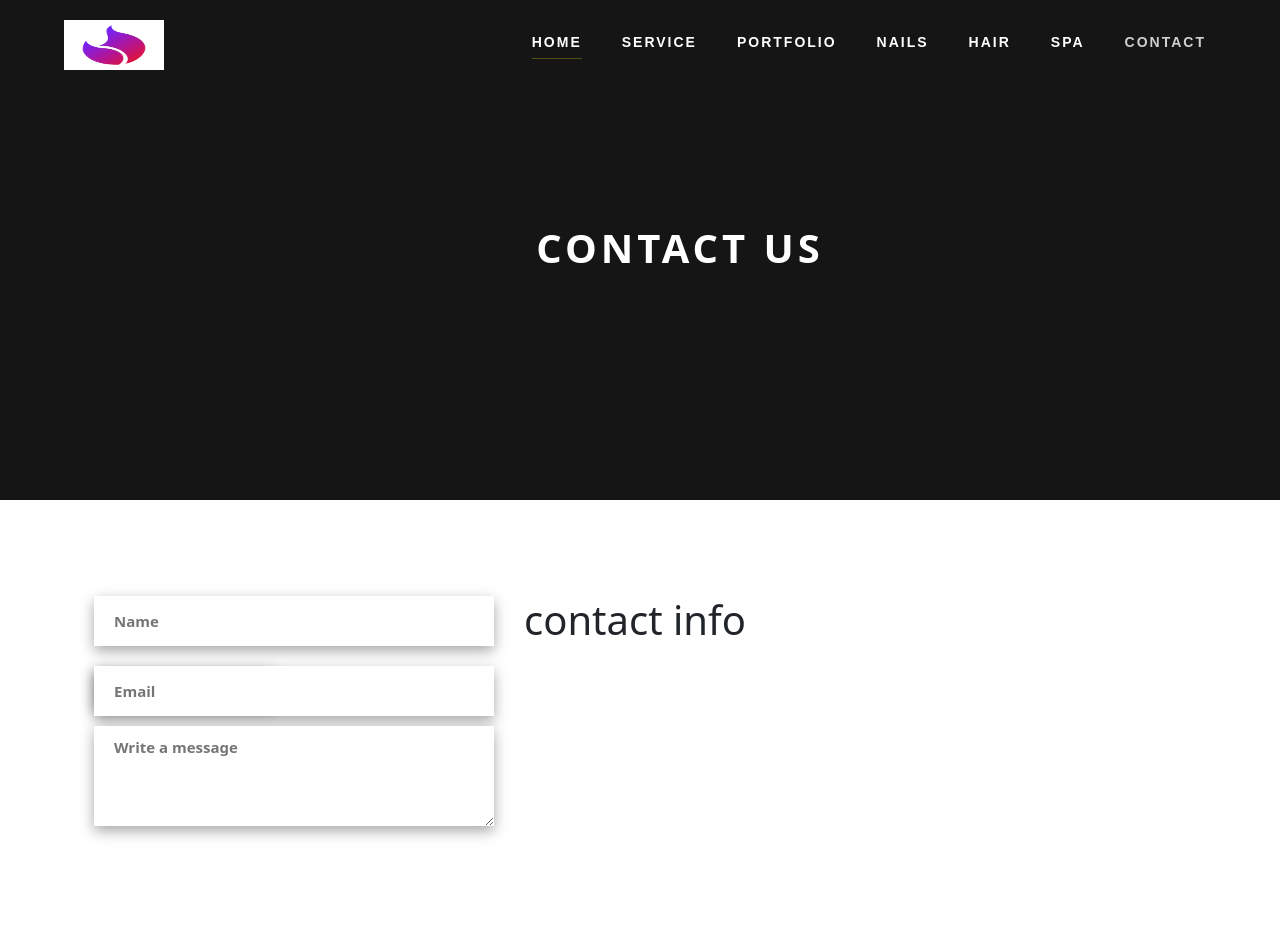
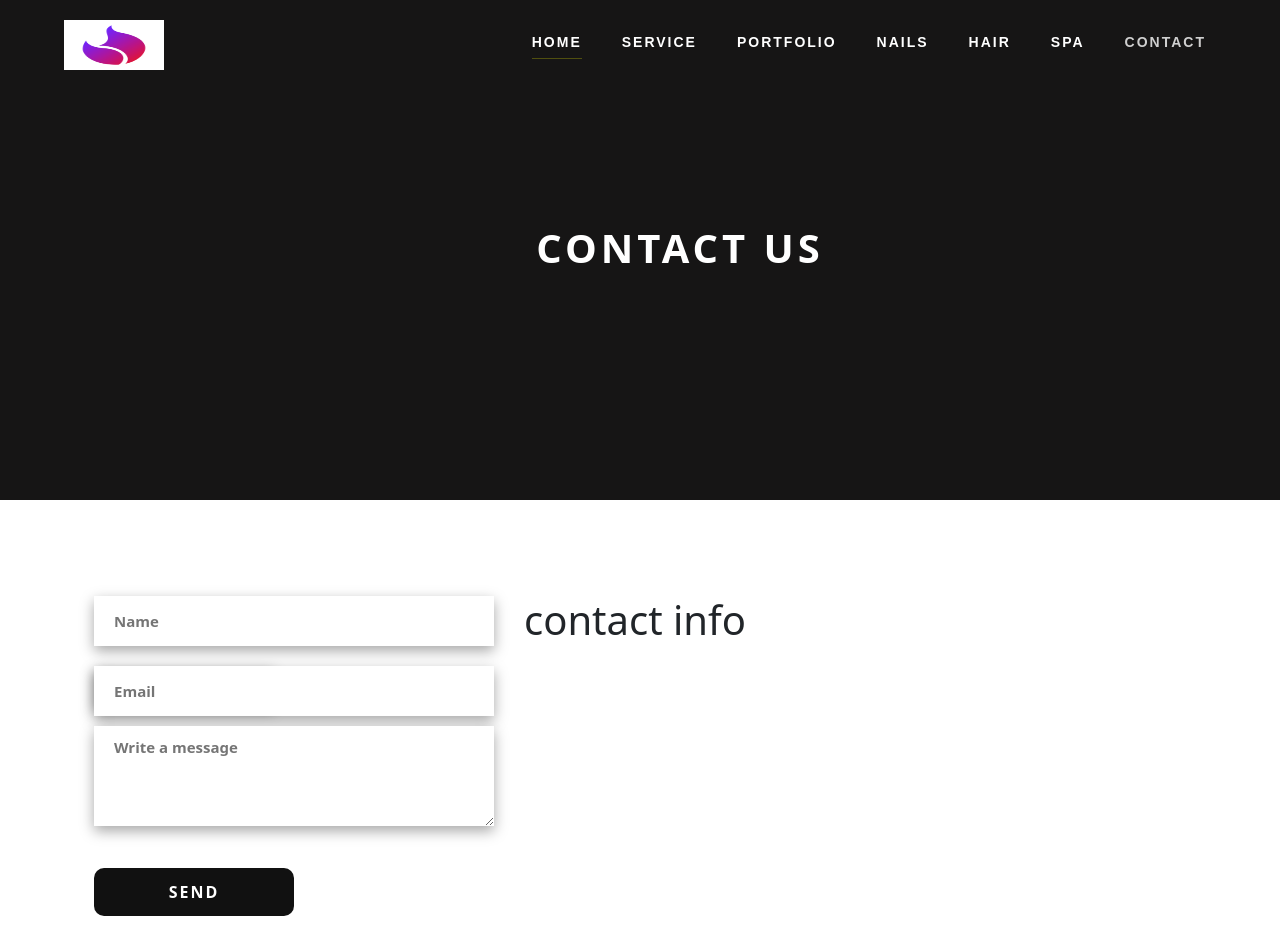
Before and after one commit to TamannaAfroz2666/Parlour-BD-Page, a React (Create React App) app: page /contact in a window 1280 px wide. Before the commit the page ends 852 px from the top, so only its background shows below. Built offline with nearby package versions, Linux system fonts and the light colour scheme.

Commit message:
add button and designed

```diff
--- a/src/Pages/Contact/InfoPage/InfoPage.css
+++ b/src/Pages/Contact/InfoPage/InfoPage.css
@@ -1,18 +1,21 @@
-*{
+* {
     margin: 0;
     padding: 0;
     box-sizing: border-box;
 }
-.infoPage{
+
+.infoPage {
     height: 100%;
     width: 100%;
 }
-.infoBodyContact{
+
+.infoBodyContact {
     display: flex;
     gap: 30px;
     margin: 20px 30px;
 }
- .inputField{
+
+.inputField {
     font-size: 15px;
     width: 400px;
     height: 50px;
@@ -23,10 +26,12 @@
     padding: 0 0 0 10px;
 
 }
-.emailField{
+
+.emailField {
     margin: 20px 0;
 }
-.textAreaField{
+
+.textAreaField {
     font-size: 15px;
     width: 400px;
     height: 100px;
@@ -38,9 +43,54 @@
 
 }
 
-.contactInput ::placeholder{
+.contactInput ::placeholder {
     font-size: 15px;
     font-weight: 600;
     color: #11111194;
     padding: 0 0 0 10px;
 }
+
+/* button start  */
+/* .btnBooking{
+    margin: 0 0 3rem 0px;
+    border-radius: 25px;
+
+} */
+/* .btnBookIcon{
+    translate: -.6px  40px -60px;
+    margin-left: 5px;
+
+} */
+/* .btnIconBook{
+    padding: 10px 5px 5px 5px;
+    background-color:rgba(211, 165, 79, 0.342);
+    border-radius: 10px;
+} */
+
+/* .lineIconBok{
+    padding-top: 10px;
+    bottom: .5rem;
+    position: relative;
+} */
+.priceRegBtn {
+    margin-top: 20px;
+}
+
+.priceRegBtn button {
+    width: 200px;
+    padding: 12px 0px;
+    font-size: 16px;
+    font-weight: 600;
+    color: #fff;
+    background-color: #111;
+    border: 0;
+    border-radius: 10px;
+    text-transform: uppercase;
+    letter-spacing: 2px;
+
+
+}
+
+.peiceRegBtn:hover .btnSubInfoReg {
+    background-color: purple;
+}
--- a/src/Pages/Contact/InfoPage/InfoPage.js
+++ b/src/Pages/Contact/InfoPage/InfoPage.js
@@ -6,7 +6,10 @@ const InfoPage = () => {
         <div className='infoPage'>
             <div className="infoP_head">
                 <div className="infoBodyContact">
+
                     <div className="contactInput">
+                        <form action="">
+
                             <div className="nameField">
                                 <input
                                     type="text"
@@ -31,6 +34,16 @@ const InfoPage = () => {
                                 />
                             </div>
 
+                            <div className="priceRegBtn">
+                                <button className='btnSubInfoReg'
+
+                                    type='submit'>Send</button>
+                            </div>
+
+
+
+                        </form>
+
                     </div>
                     <div className="infoContents">
                         <h1 className='titleInFo'>contact info</h1>
```
Lines whose indentation alone changed are shown as unchanged.
